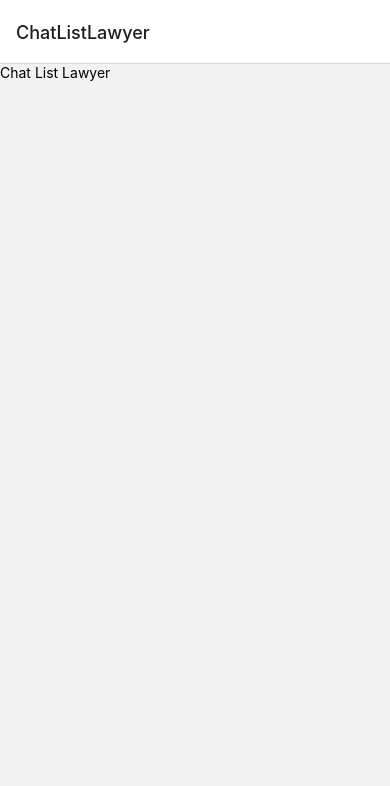
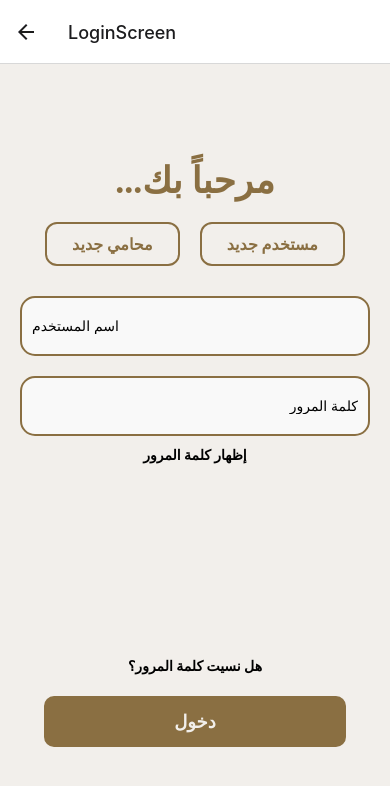
Before and after one commit to Zain-aburayya/MashoraFrontend, a React Native app in the folder MFE/: screen /Splash in a window 390 px wide. Shown: the top 786 px of the page. Built offline with nearby package versions, Linux system fonts and the light colour scheme.

Commit message:
Add Login & Splash Screens

```diff
--- a/MFE/App.jsx
+++ b/MFE/App.jsx
@@ -14,13 +14,14 @@ import TestAPI from './src/screens/testAPI';
 import ChatListLawyer from './src/screens/ChatListLawyer';
 import Chat from './src/screens/Chat';
 import ChatListUser from './src/screens/ChatListUser';
+import Splash from './src/screens/Splash';
 
 const Stack = createNativeStackNavigator();
 
 function App() {
   return (
     <NavigationContainer>
-      <Stack.Navigator initialRouteName="ChatListLawyer">
+      <Stack.Navigator initialRouteName="Splash">
         <Stack.Screen
           name="UserRegister"
           component={UserRegister}
@@ -54,6 +55,7 @@ function App() {
         />
         <Stack.Screen name="ResetPassword" component={ResetPassword} />
         <Stack.Screen name="Settings" component={SettingsUI} />
+        <Stack.Screen name="Splash" component={Splash} />
         <Stack.Screen name="ContactUs" component={ContactUs} />
         <Stack.Screen name="AboutUs" component={AboutUs} />
         <Stack.Screen name="Wallet" component={Wallet} />
--- a/MFE/src/constants/constant.js
+++ /dev/null
@@ -1 +0,0 @@
-export const BASE_URL = 'http://10.0.2.2:8080/api/';
--- a/MFE/src/screens/LoginScreenUI.jsx
+++ b/MFE/src/screens/LoginScreenUI.jsx
@@ -9,8 +9,10 @@ import {
 } from 'react-native';
 import React, {useState} from 'react';
 import {useNavigation} from '@react-navigation/native';
-import isValidEmail from '../validation/Email';
 import {isValidPassword} from '../validation/Password';
+import {user_login} from '../api/user_api';
+import isValidName from '../validation/Username';
+import AsyncStorage from '@react-native-async-storage/async-storage';
 
 function Title() {
   return (
@@ -29,40 +31,39 @@ function ButtonReuse({text, onPress}) {
 }
 
 function LoginScreen() {
+  const navigation = useNavigation();
+
   const [Info, setInfo] = useState({
-    email: '',
+    username: '',
     password: '',
   });
   const [showPassword, setShowPassword] = useState(false);
 
-  const {email, password} = Info;
+  const {username, password} = Info;
 
-  const navigation = useNavigation();
-
-  const errorMessage = 'هناك خطأ في كلمة المرور او البريد الالكتروني';
+  const errorMessage = 'هناك خطأ في كلمة المرور او اسم المستخدم';
 
   function handleOnChange(value, feildName) {
     setInfo({...Info, [feildName]: value});
   }
 
-  async function handleLogin() {
-    if (!isValidEmail(email) || !isValidPassword(password)) {
+  function handleLogin() {
+    if (!isValidName(username, 'username') || !isValidPassword(password)) {
       Alert.alert('خطأ في تسجيل الدخول', errorMessage, [{text: 'حسناً'}]);
+    } else {
+      user_login({
+        username: username,
+        password: password,
+      })
+        .then(result => {
+          if (result.status === 200) {
+            AsyncStorage.setItem('AccessToken', result.data.token);
+          }
+        })
+        .catch(err => {
+          console.error(err);
+        });
     }
-    // TODO Add an API for Login process
-    // const currentUser = await auth().signInWithEmailAndPassword(
-    //   email,
-    //   password,
-    // );
-    // const user = currentUser.user;
-    // if (user) {
-    //   const isEmailVerified = user.emailVerified;
-    //   if (isEmailVerified) {
-    //     console.log('User is signed in and email is verified.');
-    //   } else {
-    //     console.log('User is signed in but email is not verified.');
-    //   }
-    // }
   }
 
   return (
@@ -87,10 +88,9 @@ function LoginScreen() {
       <TextInput
         style={styles.input}
         placeholderTextColor={'black'}
-        value={email}
-        keyboardType="email-address"
-        placeholder="البريد الالكتروني"
-        onChangeText={e => handleOnChange(e, 'email')}
+        value={username}
+        placeholder="اسم المستخدم"
+        onChangeText={e => handleOnChange(e, 'username')}
       />
       <TextInput
         style={[styles.input, {textAlign: 'right'}]}
--- /dev/null
+++ b/MFE/src/screens/Splash.jsx
@@ -0,0 +1,42 @@
+import {View, Text, StyleSheet} from 'react-native';
+import React, {useEffect} from 'react';
+import {useNavigation} from '@react-navigation/native';
+import AsyncStorage from '@react-native-async-storage/async-storage';
+
+const Splash = () => {
+  const navigation = useNavigation();
+  useEffect(() => {
+    setTimeout(() => {
+      checkLogin();
+    }, 2000);
+  }, []);
+
+  const checkLogin = async () => {
+    const token = await AsyncStorage.getItem('AccessToken');
+    if (token !== null) {
+      navigation.navigate('Wallet');
+    } else {
+      navigation.navigate('LoginScreen');
+    }
+  };
+  return (
+    <View style={styles.container}>
+      <Text style={styles.logo}>{'مشورة'}</Text>
+    </View>
+  );
+};
+
+export default Splash;
+const styles = StyleSheet.create({
+  container: {
+    flex: 1,
+    backgroundColor: 'brown',
+    justifyContent: 'center',
+    alignItems: 'center',
+  },
+  logo: {
+    fontSize: 40,
+    color: 'white',
+    textAlign: 'center',
+  },
+});
--- a/MFE/src/screens/UserRegisterUI.jsx
+++ b/MFE/src/screens/UserRegisterUI.jsx
@@ -5,7 +5,6 @@ import isValidName from '../validation/Username';
 import isValidEmail from '../validation/Email';
 import isValidPhoneNumber from '../validation/PhoneNumber';
 import {useNavigation} from '@react-navigation/native';
-import {BASE_URL} from '../constants/constant';
 
 import {
   isValidPassword,
@@ -51,7 +50,6 @@ function ButtonReuse({text, onPress}) {
 export default function UserRegister() {
   const navigation = useNavigation();
   const [checkBoxState, setCheckBoxState] = useState(false);
-  // const [currentUser, setCurrentUser] = useState(null);
   const [userInfo, setUserInfo] = useState({
     username: '',
     firstname: '',
--- a/MFE/src/screens/testAPI.jsx
+++ b/MFE/src/screens/testAPI.jsx
@@ -1,6 +1,5 @@
 import React, {useState, useEffect} from 'react';
 import {View, Text, ActivityIndicator} from 'react-native';
-import BASE_URL from '../constants/constant';
 
 const TestAPi = () => {
   const [data, setData] = useState(null);
```
